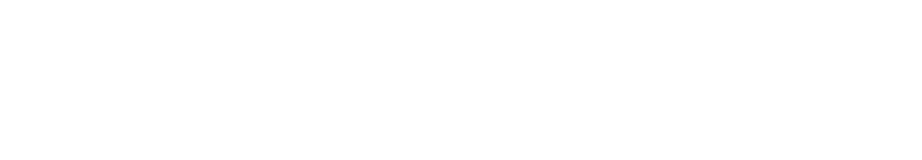
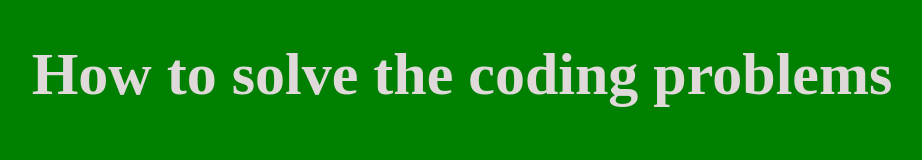
Before and after one commit to danielcampo1/udemy_algo, a plain HTML site: page index.html in a window 1280 px wide. Shown: the whole page, without its empty margins (178-1100 px from the left). Drawn offline with Linux system fonts and the light colour scheme.

Commit message:
added css and new file

```diff
--- a/index.html
+++ b/index.html
@@ -1,12 +1,25 @@
 <!DOCTYPE html>
 <html lang="en">
-<head>
-    <meta charset="UTF-8">
-    <meta http-equiv="X-UA-Compatible" content="IE=edge">
-    <meta name="viewport" content="width=device-width, initial-scale=1.0">
+  <head>
+    <style>
+      body {
+        background-color: green;
+        text-align: center;
+      }
+      h1 {
+        color: rgb(223, 217, 217);
+        font-size: 60px;
+      }
+    </style>
+
+    <h1>How to solve the coding problems</h1>
+    <meta charset="UTF-8" />
+    <meta http-equiv="X-UA-Compatible" content="IE=edge" />
+    <meta name="viewport" content="width=device-width, initial-scale=1.0" />
     <title>Document</title>
-</head>
-<body>
-    <script src = "big_O.js"></script>
-</body>
+  </head>
+  <body>
+    <script src="big_O.js"></script>
+    <script src="How-to-Solve.js"></script>
+  </body>
 </html>
```
